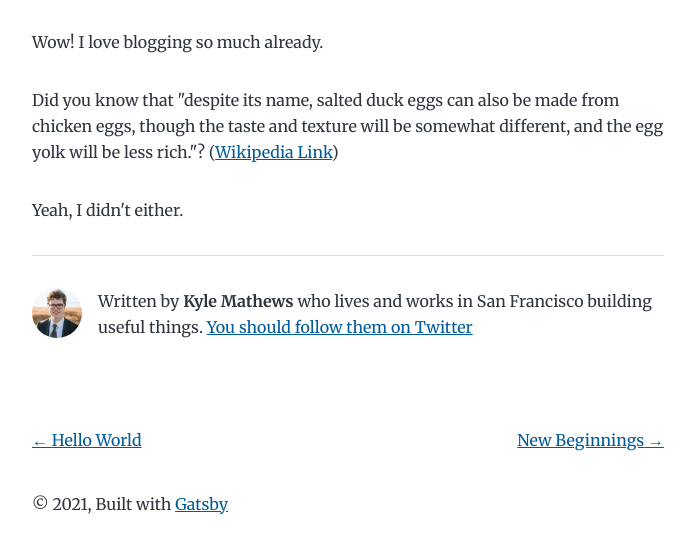
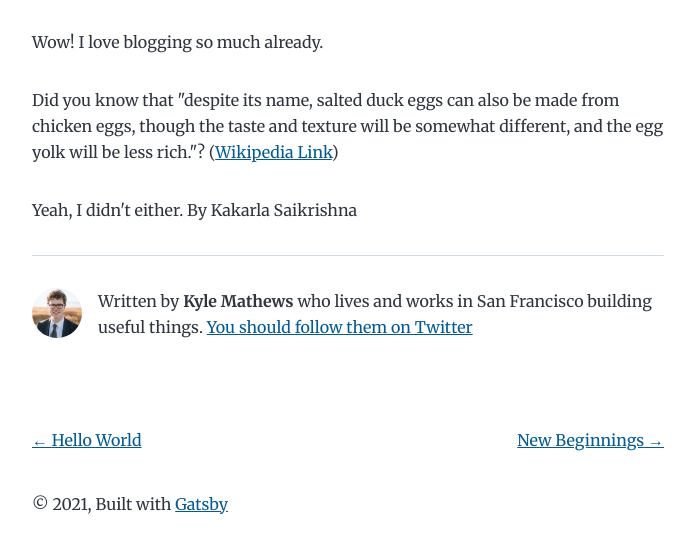
Before and after one commit to saikakarla97/DemoBuild, a Gatsby site: page /my-second-post/ in a window 1280 px wide. Shown: the part 211-764 px from the top of the page, without its empty margins (292-986 px from the left). Built offline with nearby package versions, Linux system fonts and the light colour scheme; Gatsby itself is replaced by a stand-in of ours.

Commit message:
Update index.md

```diff
--- a/content/blog/my-second-post/index.md
+++ b/content/blog/my-second-post/index.md
@@ -11,3 +11,4 @@ egg yolk will be less rich."?
 ([Wikipedia Link](https://en.wikipedia.org/wiki/Salted_duck_egg))
 
 Yeah, I didn't either.
+ By Kakarla Saikrishna
```
